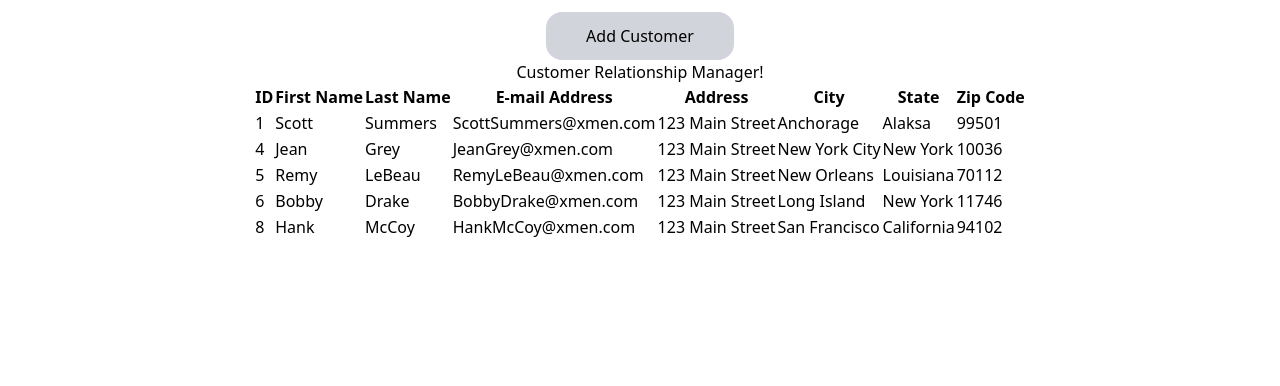
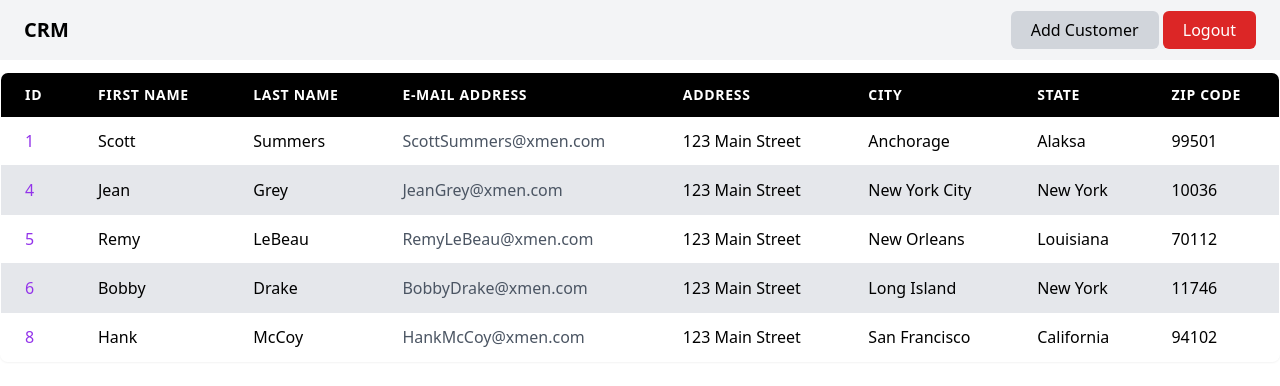
Before and after one commit to Prthomas808/Customer-Relationship-Management, a Django app: page / in a window 1280 px wide. Shown: the top 386 px of the page. Run offline with Django 5.2, Linux system fonts and the light colour scheme; a user stored in the database is signed in; data comes from the database, SQL or seed files in the repository; both versions use the stored data as it was after the commit; some libraries are stand-ins or nearby versions.

Commit message:
app complete, possible updates in the future

```diff
--- a/CRM/CRM_Site/templates/crm_table.html
+++ b/CRM/CRM_Site/templates/crm_table.html
@@ -1,31 +1,38 @@
 {% extends "base.html" %}
 
 {% block content %}
-    <h1>Customer Relationship Manager!</h1>
-                <table>
-                    <thead>
-                        <tr>
-                            <th>ID</th>
-                            <th>First Name</th>
-                            <th>Last Name</th>
-                            <th>E-mail Address</th>
-                            <th>Address</th>
-                            <th>City</th>
-                            <th>State</th>
-                            <th>Zip Code</th>
+        <table class="min-w-full border border-gray-200 rounded-lg overflow-hidden shadow-sm">
+            <thead class="bg-black text-white">
+                <tr class="text-left text-sm uppercase tracking-wider">
+                    <th class="px-6 py-3">ID</th>
+                    <th class="px-6 py-3">First Name</th>
+                    <th class="px-6 py-3">Last Name</th>
+                    <th class="px-6 py-3">E-mail Address</th>
+                    <th class="px-6 py-3">Address</th>
+                    <th class="px-6 py-3">City</th>
+                    <th class="px-6 py-3">State</th>
+                    <th class="px-6 py-3">Zip Code</th>
                 </tr>
             </thead>
+
+        <tbody class="divide-y divide-gray-200 bg-white">
             {% for record in records %}
-                    <tr>
-                        <td><a href="{% url "record" record.id %}">{{record.id}}</a></td>
-                        <td>{{record.first_name}}</td>
-                        <td>{{record.last_name}}</td>
-                        <td>{{record.email}}</td>
-                        <td>{{record.address}}</td>
-                        <td>{{record.city}}</td>
-                        <td>{{record.state}}</td>
-                        <td>{{record.zip_code}}</td>
+                <tr class="odd:bg-white even:bg-gray-200 hover:bg-purple-50 transition-colors">
+                    <td class="px-6 py-3 font-medium text-purple-600">
+                        <a href="{% url "record" record.id %}" class="hover:underline">
+                            {{ record.id }}
+                        </a>
+                    </td>
+                    <td class="px-6 py-3">{{ record.first_name }}</td>
+                    <td class="px-6 py-3">{{ record.last_name }}</td>
+                    <td class="px-6 py-3 text-gray-600">{{ record.email }}</td>
+                    <td class="px-6 py-3">{{ record.address }}</td>
+                    <td class="px-6 py-3">{{ record.city }}</td>
+                    <td class="px-6 py-3">{{ record.state }}</td>
+                    <td class="px-6 py-3">{{ record.zip_code }}</td>
                 </tr>
             {% endfor %}
+        </tbody>
 </table>
+
 {% endblock %}
--- a/CRM/CRM_Site/templates/home.html
+++ b/CRM/CRM_Site/templates/home.html
@@ -3,13 +3,14 @@
 {% block title %}CRM | Home{% endblock %}
 
 {% block content %}
+{% include "nav.html" %}
     <div class="flex flex-col justify-center items-center mt-3">
         {% if user.is_authenticated %}
-            <a href="{% url "add_customer"%}" class="py-3 px-10 bg-gray-300 rounded-2xl">Add Customer</a>
             {% include "crm_table.html" %}
         {% else %}
              {% comment %} Shows Login Form {% endcomment %}
             <h1>Please Log In</h1>
+            <a href="{% url "login" %}" class="bg-black text-white rounded-xl px-20 py-3 mt-5">Log In</a>
         {% endif %}
     </div>
 
--- a/CRM/CRM_Site/templates/nav.html
+++ b/CRM/CRM_Site/templates/nav.html
@@ -2,7 +2,10 @@
     <h1 class="text-xl font-bold">CRM</h1>
 
     {% if user.is_authenticated %}
-        <a href="{% url "login" %}">Logout</a>
+        <div>
+            <a href="{% url "add_customer"%}" class="py-2 px-5 bg-gray-300 rounded-md">Add Customer</a>
+            <a href="{% url "login" %}" class="py-2 px-5 bg-red-600 rounded-md text-white">Logout</a>
+        </div>
     {% else %}
         <a href="{% url "login" %}"></a>
     {% endif %}
```
Also changed, not shown: CRM/CRM_Site/templates/add_customer.html (+10 -6 lines), CRM/CRM_Site/templates/customer_record.html (+36 -8 lines), CRM/CRM_Site/templates/update_customer.html (+31 -2 lines), CRM/db.sqlite3. Lines whose indentation alone changed are shown as unchanged.
